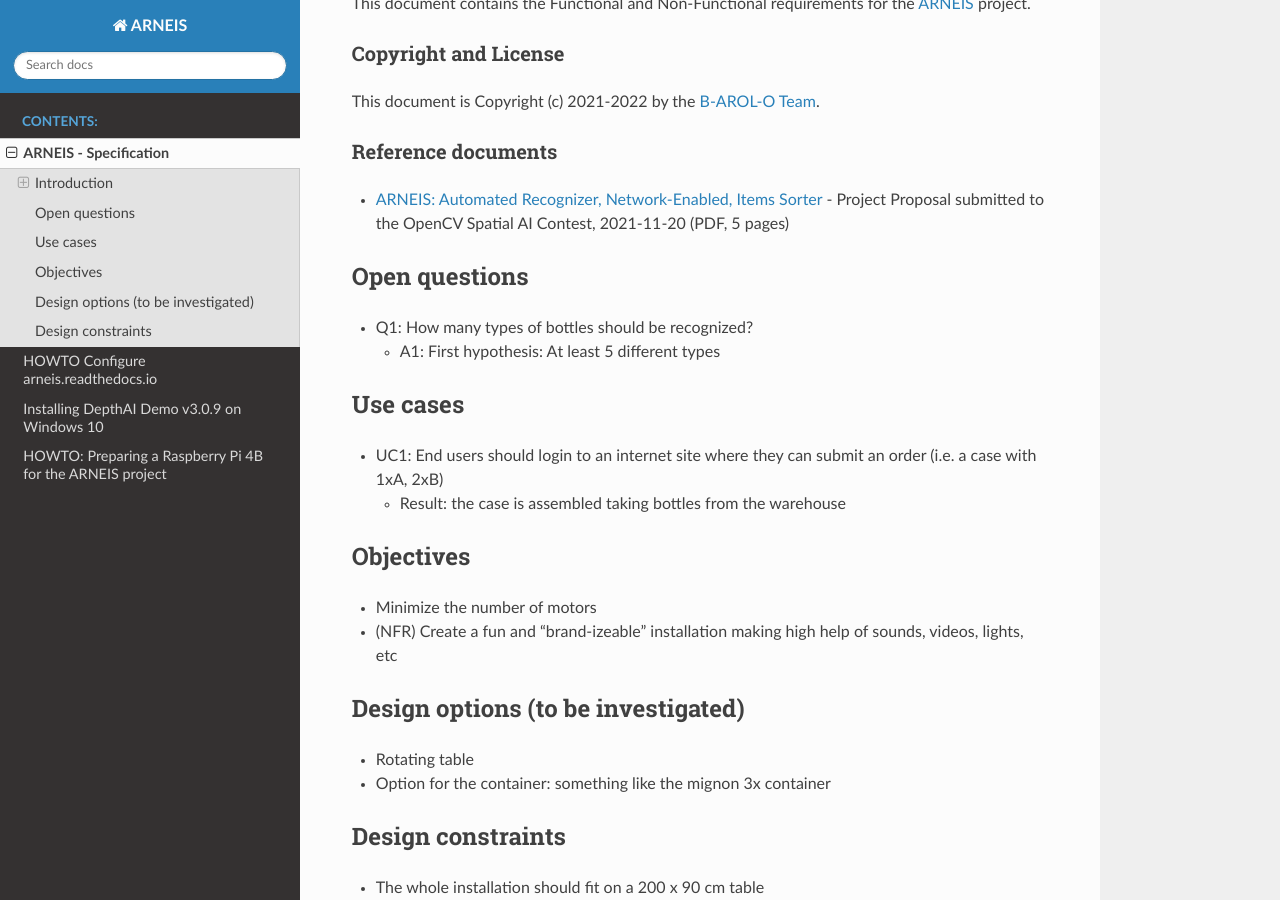
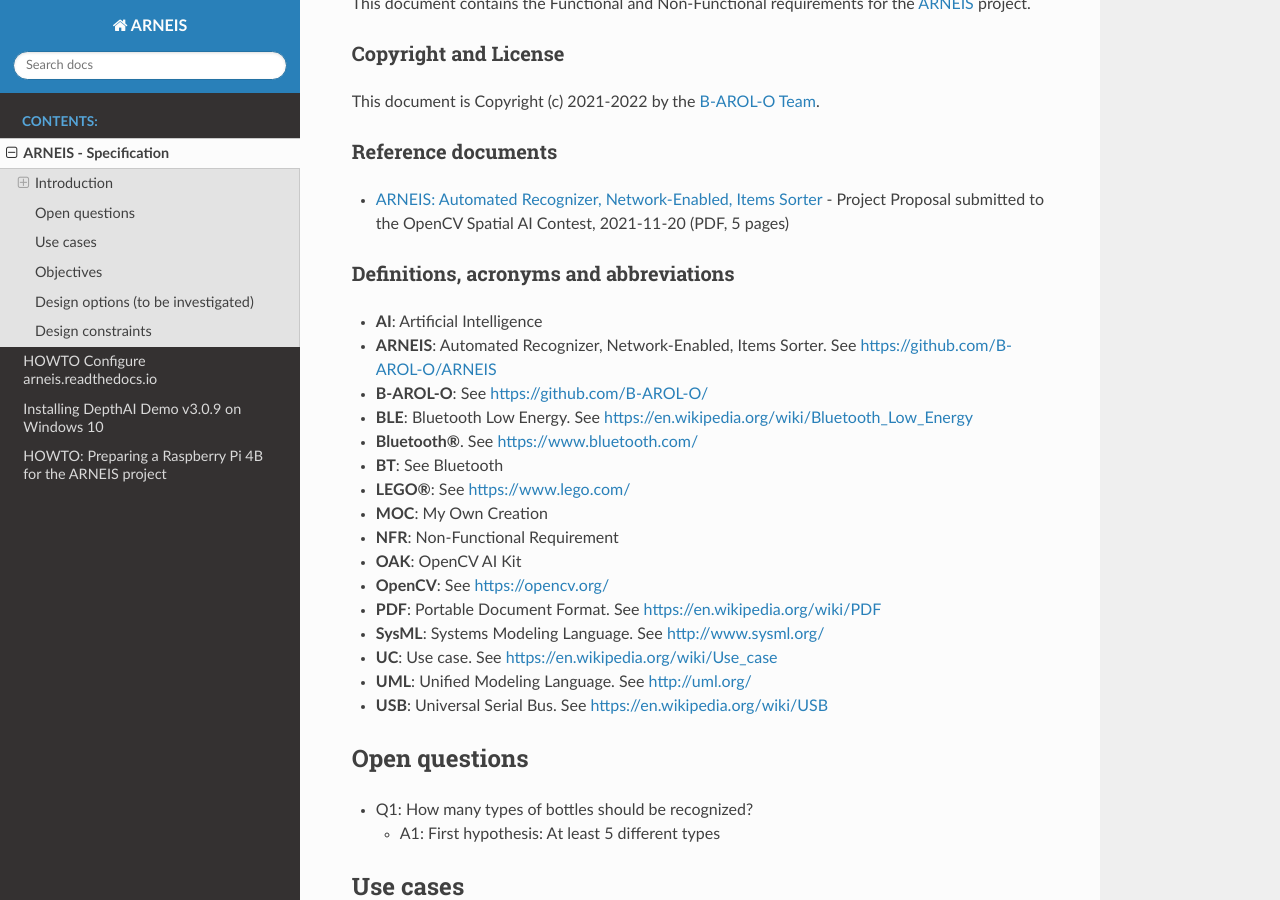
Before and after one commit to B-AROL-O/ARNEIS, a Sphinx documentation site: the page built from docs/architecture/arneis-spec.md, in a window 1280 px wide and 900 px high, scrolled down 224 px. Built offline with Sphinx 7.4.7 and the Read the Docs theme 2.0.0, drawn with Linux system fonts in a browser that asks for light colours.

Commit message:
Add section: Definitions, acronyms and abbreviations

```diff
--- a/docs/architecture/arneis-spec.md
+++ b/docs/architecture/arneis-spec.md
@@ -11,6 +11,25 @@
 ### Reference documents
 
 * [ARNEIS: Automated Recognizer, Network-Enabled, Items Sorter](https://github.com/B-AROL-O/opencv-spatial-ai-contest/blob/main/phase1/arneis-proposal-2021-11-20.pdf) - Project Proposal submitted to the OpenCV Spatial AI Contest, 2021-11-20 (PDF, 5 pages)
+
+### Definitions, acronyms and abbreviations
+
+* **AI**: Artificial Intelligence
+* **ARNEIS**: Automated Recognizer, Network-Enabled, Items Sorter. See <https://github.com/B-AROL-O/ARNEIS>
+* **B-AROL-O**: See <https://github.com/B-AROL-O/>
+* **BLE**: Bluetooth Low Energy. See <https://en.wikipedia.org/wiki/Bluetooth_Low_Energy>
+* **Bluetooth&reg;**. See <https://www.bluetooth.com/>
+* **BT**: See Bluetooth
+* **LEGO&reg;**: See <https://www.lego.com/>
+* **MOC**: My Own Creation
+* **NFR**: Non-Functional Requirement
+* **OAK**: OpenCV AI Kit
+* **OpenCV**: See <https://opencv.org/>
+* **PDF**: Portable Document Format. See <https://en.wikipedia.org/wiki/PDF>
+* **SysML**: Systems Modeling Language. See <http://www.sysml.org/>
+* **UC**: Use case. See <https://en.wikipedia.org/wiki/Use_case>
+* **UML**: Unified Modeling Language. See <http://uml.org/>
+* **USB**: Universal Serial Bus. See <https://en.wikipedia.org/wiki/USB>
 
 ## Open questions
 
```
